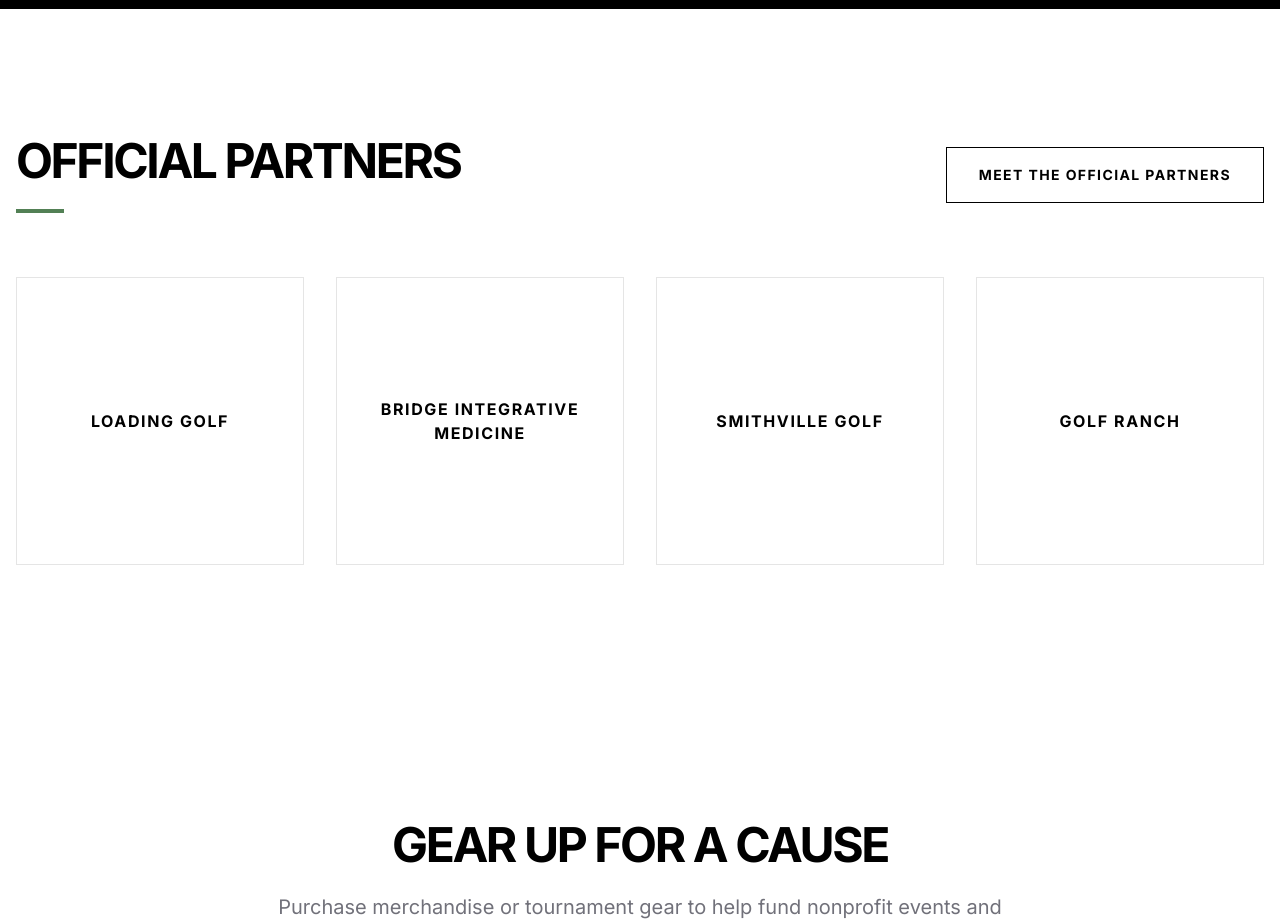
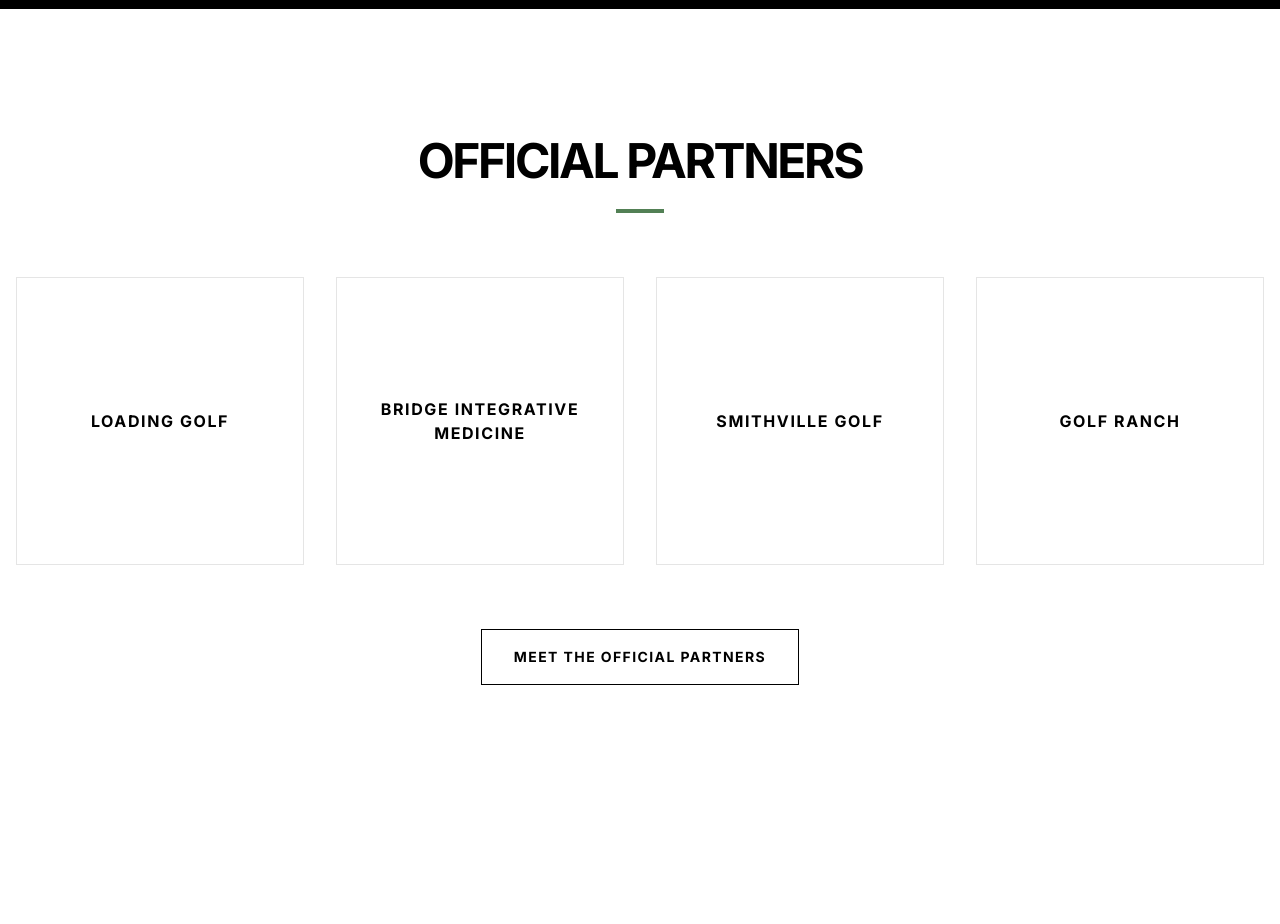
Before and after one commit to dhruvdk0803/hopping-parrot-dart, a Next.js app: page / in a window 1280 px wide. Shown: the part 6080-7004 px from the top of the page. Built offline with nearby package versions, Linux system fonts and the light colour scheme.

Commit message:
[dyad] Center Official Partners heading - wrote 1 file(s)

```diff
--- a/src/components/landing/official-partners-preview.tsx
+++ b/src/components/landing/official-partners-preview.tsx
@@ -15,30 +15,18 @@ export function OfficialPartnersPreview() {
   return (
     <section className="py-24 sm:py-32 bg-white text-black">
       <div className="container mx-auto px-4">
-        <div className="flex flex-col md:flex-row justify-between items-center mb-16 gap-8">
         <motion.div
-            initial={{ opacity: 0, x: -30 }}
-            whileInView={{ opacity: 1, x: 0 }}
+          initial={{ opacity: 0, y: 30 }}
+          whileInView={{ opacity: 1, y: 0 }}
           viewport={{ once: true, amount: 0.3 }}
           transition={{ duration: 0.6, ease: "easeOut" }}
+          className="text-center mb-16"
         >
           <h2 className="text-4xl md:text-5xl font-bold tracking-tighter uppercase">Official Partners</h2>
-            <div className="w-12 h-1 bg-primary mt-6"></div>
+          <div className="w-12 h-1 bg-primary mx-auto mt-6"></div>
         </motion.div>
 
-          <motion.div
-            initial={{ opacity: 0, x: 30 }}
-            whileInView={{ opacity: 1, x: 0 }}
-            viewport={{ once: true, amount: 0.3 }}
-            transition={{ duration: 0.6, ease: "easeOut" }}
-          >
-            <Button asChild variant="outline" className="w-full sm:w-auto h-14 px-8 rounded-none border-black text-black hover:bg-primary hover:border-primary hover:text-white uppercase tracking-widest font-bold transition-colors duration-300">
-              <Link href="/official-partners">Meet the Official Partners</Link>
-            </Button>
-          </motion.div>
-        </div>
-
-        <div className="grid grid-cols-2 md:grid-cols-4 gap-4 md:gap-8">
+        <div className="grid grid-cols-2 md:grid-cols-4 gap-4 md:gap-8 mb-16">
           {partners.map((partner, index) => (
             <motion.div
               key={partner}
@@ -54,6 +42,18 @@ export function OfficialPartnersPreview() {
             </motion.div>
           ))}
         </div>
+
+        <motion.div
+          initial={{ opacity: 0, y: 20 }}
+          whileInView={{ opacity: 1, y: 0 }}
+          viewport={{ once: true }}
+          transition={{ duration: 0.6 }}
+          className="text-center"
+        >
+          <Button asChild variant="outline" className="w-full sm:w-auto h-14 px-8 rounded-none border-black text-black hover:bg-primary hover:border-primary hover:text-white uppercase tracking-widest font-bold transition-colors duration-300">
+            <Link href="/official-partners">Meet the Official Partners</Link>
+          </Button>
+        </motion.div>
       </div>
     </section>
   );
```
Lines whose indentation alone changed are shown as unchanged.
